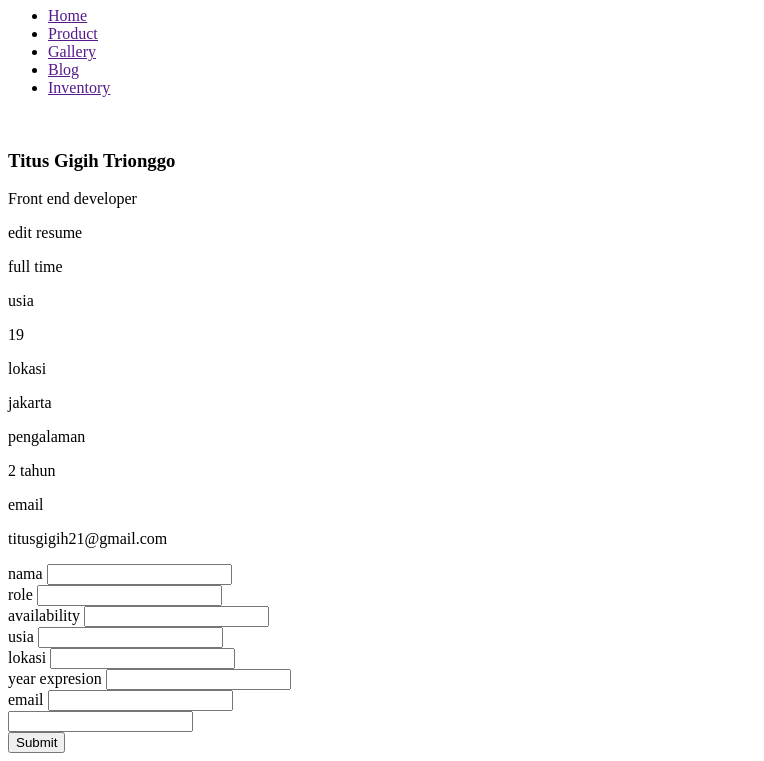
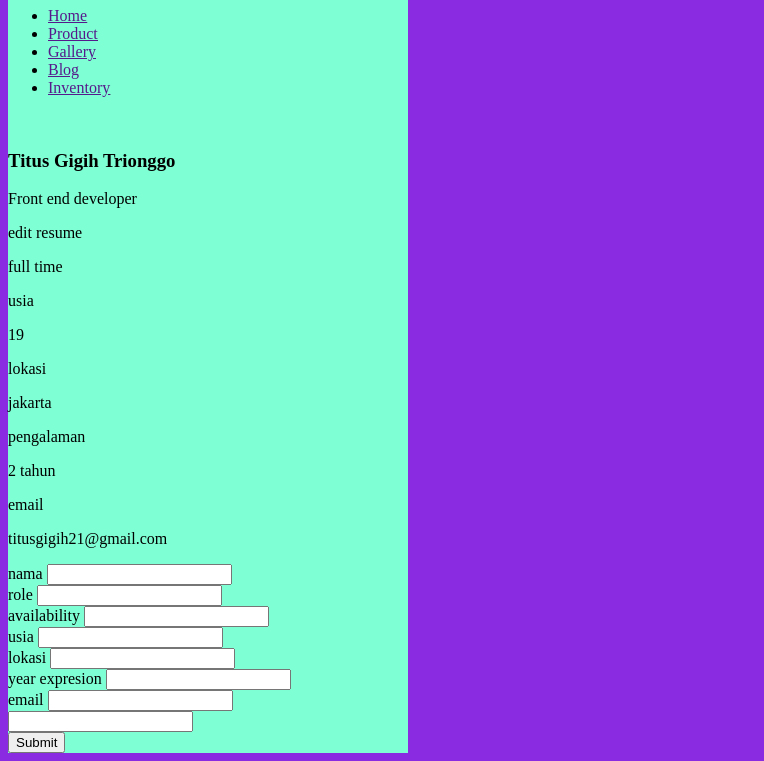
Before and after one commit to titusGT/batch10_web_programming_kp, a plain HTML site: page Sesi 3/Latihan portofolio/LatihanPortofolio.html in a window 1280 px wide. Shown: the part 73-834 px from the top of the page, without its empty margins (0-764 px from the left). Drawn offline with Linux system fonts and the light colour scheme.

Commit message:
update file latihan web programming

```diff
--- a/Sesi 3/Latihan portofolio/style.css
+++ b/Sesi 3/Latihan portofolio/style.css
@@ -1,4 +1,4 @@
-@media(min-width: 992px){
+/* @media(min-width: 992px){
     .selector{
         width: 971px;
     }
@@ -8,4 +8,14 @@
     .selector{
         width: 751px;
     }
+}*/
+
+body {
+    background-color: aquamarine;
+    min-width: 321px;
+    max-width: 400px;
 }
+
+html {
+    background-color: blueviolet;
+}
```
